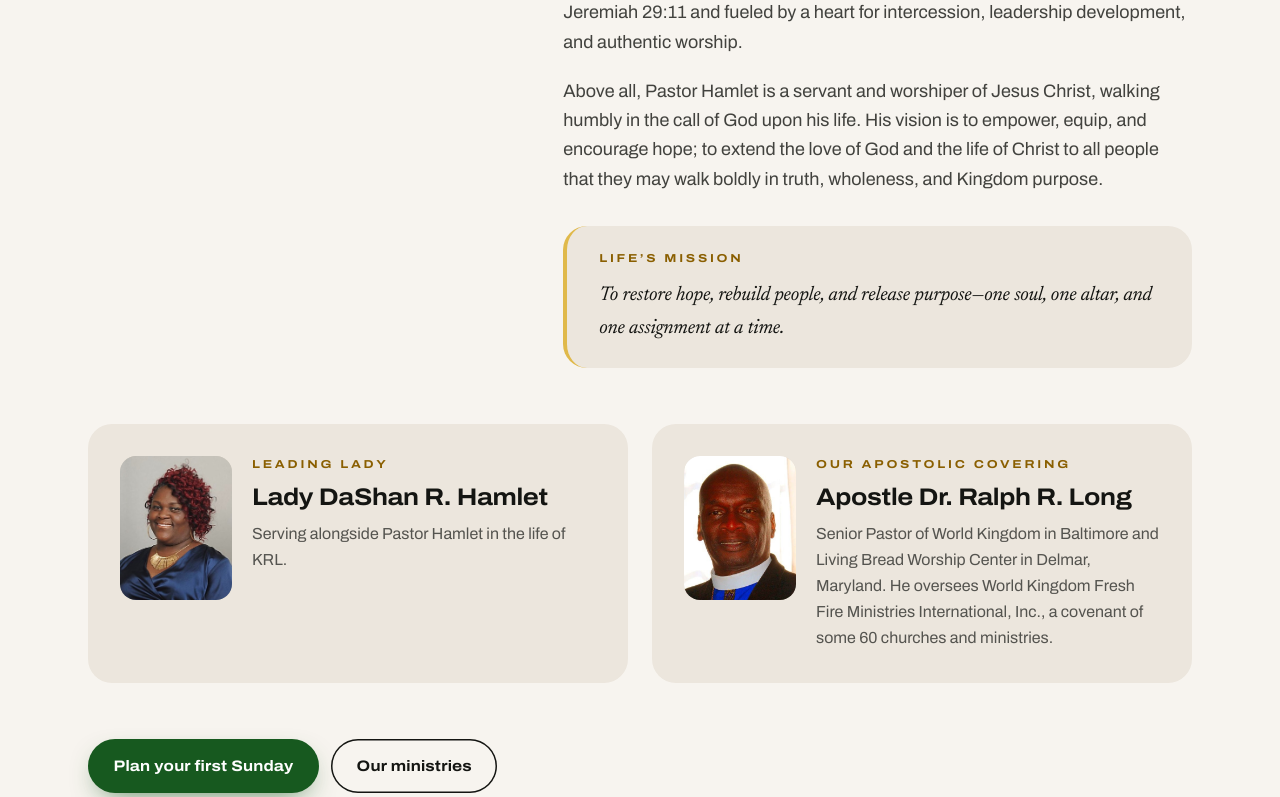
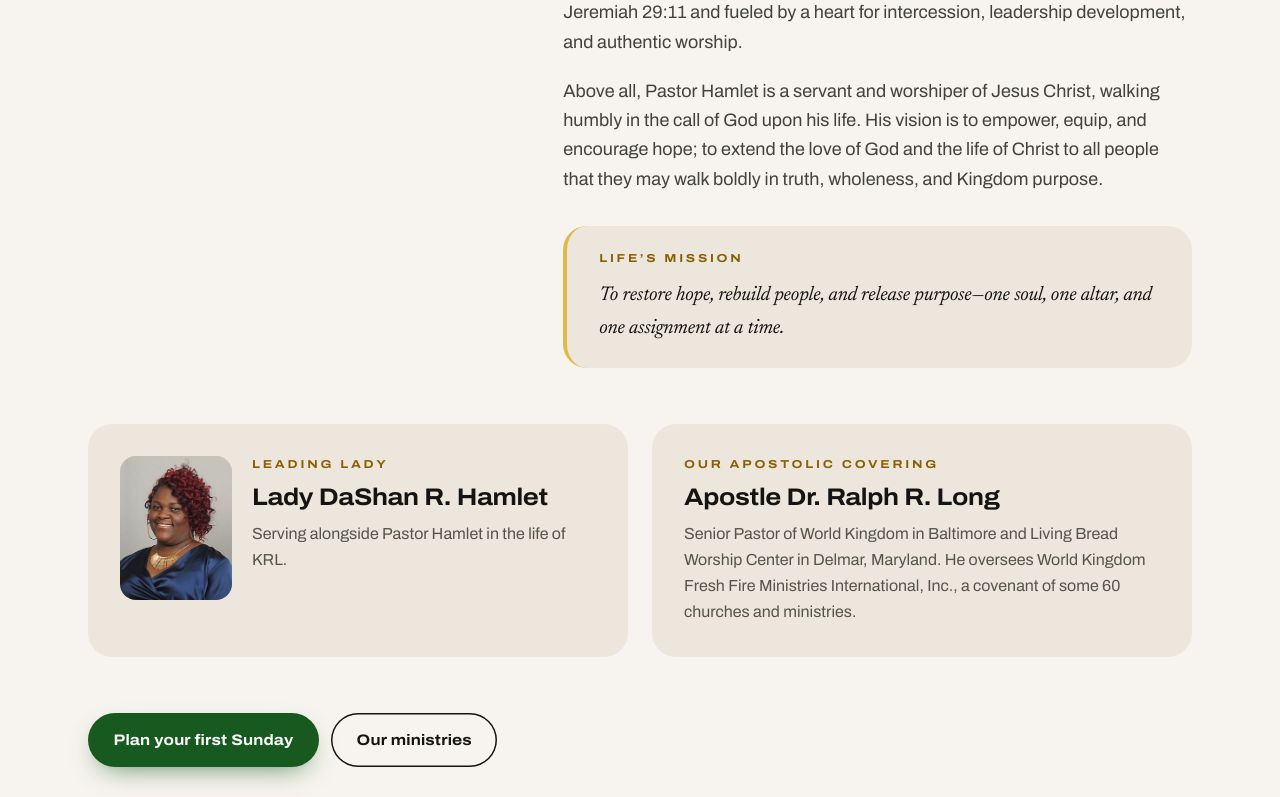
Before and after one commit to edesent/kingdomrestoredlife, a Next.js app: page /about in a window 1280 px wide. Shown: the part 3040-3837 px from the top of the page. Built offline with nearby package versions, Linux system fonts and the light colour scheme; no server answers.

Commit message:
Remove Apostle Long's photo while preserving his biography

```diff
--- a/src/app/about/page.tsx
+++ b/src/app/about/page.tsx
@@ -156,15 +156,6 @@ export default function About() {
             </div>
           </article>
           <article data-reveal="1" className="flex gap-5 rounded-[1.5rem] bg-stone p-6 sm:p-8">
-            <div className="relative h-28 w-24 shrink-0 overflow-hidden rounded-2xl bg-stone-deep sm:h-36 sm:w-28">
-              <Image
-                src="/photos/apostle-ralph-long.jpg"
-                alt="Apostle Ralph Long in a clerical collar, a black jacket and a royal-blue stole"
-                fill
-                sizes="112px"
-                className="object-cover object-top"
-              />
-            </div>
             <div>
               <p className="eyebrow text-gold-deep">Our apostolic covering</p>
               <h3 className="heading mt-2 text-2xl">Apostle Dr. Ralph R. Long</h3>
```
